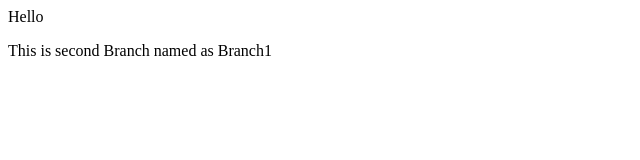
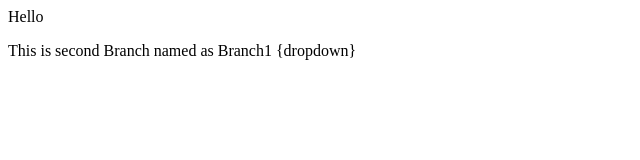
Before and after one commit to aasthavashishtha/LEARNING, a plain HTML site: page index.html in a window 1280 px wide. Shown: the full height of the page, 0-640 px from the left. Drawn offline with Linux system fonts and the light colour scheme.

Commit message:
resolving merge conflict

```diff
--- a/index.html
+++ b/index.html
@@ -1,2 +1,2 @@
 <p>Hello</p>
-<p>This is second Branch named as Branch1</p>
+<p>This is second Branch named as Branch1 {dropdown}</p>
```
